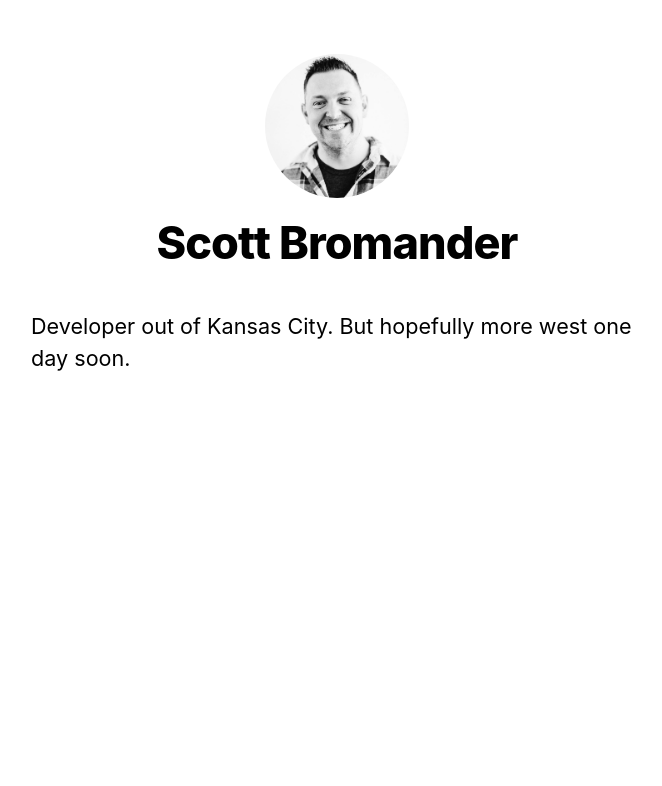
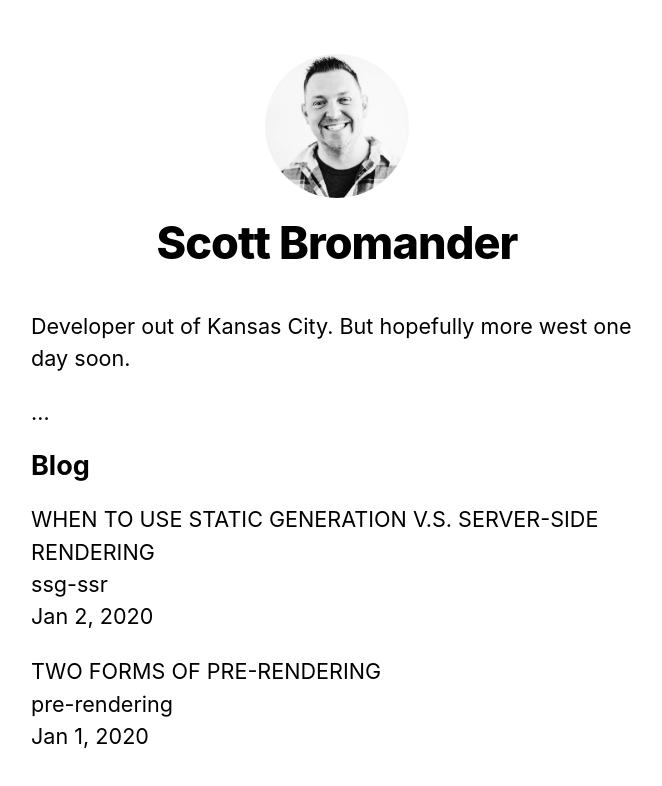
Before and after one commit to scottbromander/learning-nextjs, a Next.js app: page / in a window 1280 px wide. Shown: the top 786 px of the page, without its empty margins (303-965 px from the left). Built offline with nearby package versions, Linux system fonts and the light colour scheme.

Commit message:
adds file reading from MD files and moment for date formatting

```diff
--- /dev/null
+++ b/lib/posts.js
@@ -0,0 +1,32 @@
+import fs from 'fs';
+import path from 'path';
+import grayMatter from 'gray-matter';
+
+const postsDirectory = path.join(process.cwd(), 'posts'); //cwd, current working directory
+
+export function getSortedPostsData() {
+  const fileNames = fs.readdirSync(postsDirectory); // reads the directory above.
+  const allPostsData = fileNames.map((fileName) => {
+    // Remove .md from the file name using Regex
+    const id = fileName.replace(/\.md$/, '');
+
+    // Read Markdown as a String
+    const fullPath = path.join(postsDirectory, fileName);
+    const fileContents = fs.readFileSync(fullPath, 'utf8');
+
+    const matterResults = grayMatter(fileContents);
+
+    return {
+      id,
+      ...matterResults.data,
+    };
+  });
+
+  return allPostsData.sort((a, b) => {
+    if (a.date < b.date) {
+      return 1;
+    } else {
+      return -1;
+    }
+  });
+}
--- a/package.json
+++ b/package.json
@@ -8,6 +8,9 @@
     "start": "next start"
   },
   "dependencies": {
+    "file-system": "^2.2.2",
+    "gray-matter": "^4.0.2",
+    "moment": "^2.25.3",
     "next": "9.3.5",
     "react": "16.13.1",
     "react-dom": "16.13.1"
--- a/pages/index.js
+++ b/pages/index.js
@@ -1,8 +1,10 @@
 import Head from 'next/head';
 import Layout, { siteTitle } from '../components/layout';
 import utilStyles from '../styles/utils.module.css';
+import { getSortedPostsData } from '../lib/posts';
+import moment from 'moment';
 
-export default function Home() {
+export default function Home({ allPostsData }) {
   return (
     <Layout home>
       <Head>
@@ -13,6 +15,30 @@
           Developer out of Kansas City. But hopefully more west one day soon.
         </p>
       </section>
+      <section className={utilStyles.headingMd}>…</section>
+      <section className={`${utilStyles.headingMd} ${utilStyles.padding1px}`}>
+        <h2 className={utilStyles.headingLg}>Blog</h2>
+        <ul className={utilStyles.list}>
+          {allPostsData.map(({ id, date, title }) => (
+            <li className={utilStyles.listItem} key={id}>
+              {title.toUpperCase()}
+              <br />
+              {id.toLowerCase()}
+              <br />
+              {moment(date).format('ll')}
+            </li>
+          ))}
+        </ul>
+      </section>
     </Layout>
   );
 }
+
+export async function getStaticProps() {
+  const allPostsData = getSortedPostsData();
+  return {
+    props: {
+      allPostsData,
+    },
+  };
+}
--- /dev/null
+++ b/posts/pre-rendering.md
@@ -0,0 +1,11 @@
+---
+title: 'Two Forms of Pre-rendering'
+date: '2020-01-01'
+---
+
+Next.js has two forms of pre-rendering: **Static Generation** and **Server-side Rendering**. The difference is in **when** it generates the HTML for a page.
+
+- **Static Generation** is the pre-rendering method that generates the HTML at **build time**. The pre-rendered HTML is then _reused_ on each request.
+- **Server-side Rendering** is the pre-rendering method that generates the HTML on **each request**.
+
+Importantly, Next.js lets you **choose** which pre-rendering form to use for each page. You can create a "hybrid" Next.js app by using Static Generation for most pages and using Server-side Rendering for others.
--- /dev/null
+++ b/posts/ssg-ssr.md
@@ -0,0 +1,19 @@
+---
+title: 'When to Use Static Generation v.s. Server-side Rendering'
+date: '2020-01-02'
+---
+
+We recommend using **Static Generation** (with and without data) whenever possible because your page can be built once and served by CDN, which makes it much faster than having a server render the page on every request.
+
+You can use Static Generation for many types of pages, including:
+
+- Marketing pages
+- Blog posts
+- E-commerce product listings
+- Help and documentation
+
+You should ask yourself: "Can I pre-render this page **ahead** of a user's request?" If the answer is yes, then you should choose Static Generation.
+
+On the other hand, Static Generation is **not** a good idea if you cannot pre-render a page ahead of a user's request. Maybe your page shows frequently updated data, and the page content changes on every request.
+
+In that case, you can use **Server-Side Rendering**. It will be slower, but the pre-rendered page will always be up-to-date. Or you can skip pre-rendering and use client-side JavaScript to populate data.
```
Also changed, not shown: 1 other file (tests, documents, lock files or other folders).
